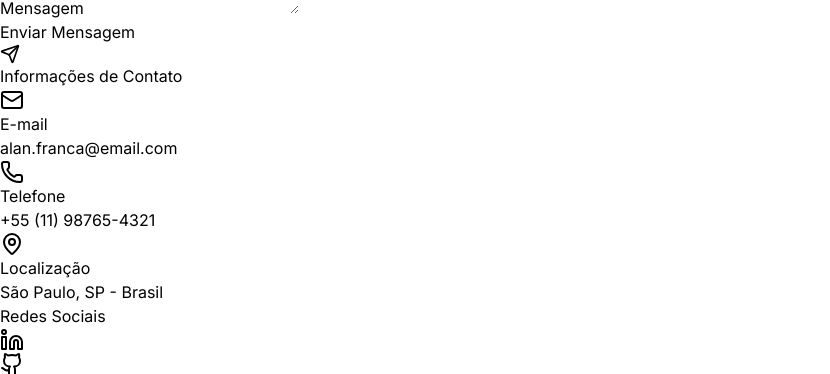
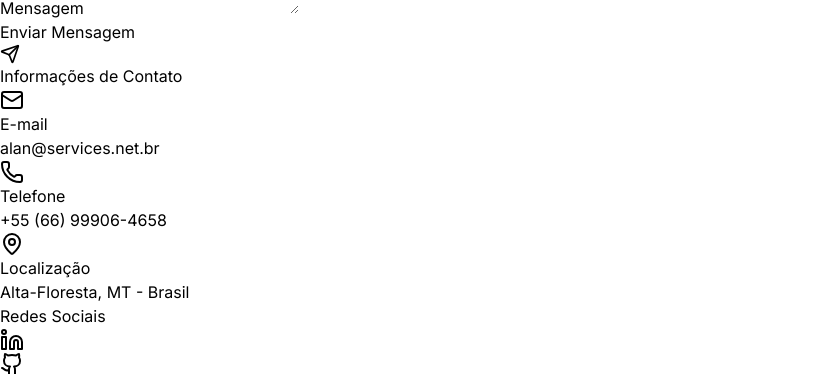
Before and after one commit to NZ-247/WebSite-portifolio, a React (Vite) app: page / in a window 1280 px wide. Shown: the part 6896-7270 px from the top of the page, without its empty margins (0-830 px from the left). Built offline with nearby package versions, Linux system fonts and the light colour scheme.

Commit message:
ajuste de informações de contato

```diff
--- a/index.html
+++ b/index.html
@@ -4,7 +4,7 @@
     <meta charset="UTF-8" />
     <link rel="icon" href="https://lumi.new/lumi.ing/logo.png" />
     <meta name="viewport" content="width=device-width, initial-scale=1.0" />
-    <title>Alan França - Consultor de Infraestrutura de T.I</title>
+    <title>Alan M. Lima - Consultor de Infraestrutura de T.I</title>
     <meta name="description" content="Analista e Consultor de Infraestrutura de T.I especializado em redes, servidores, virtualização, segurança da informação e soluções completas para empresas.">
   </head>
   <body>
--- a/src/components/Contact.tsx
+++ b/src/components/Contact.tsx
@@ -40,19 +40,19 @@ const Contact = () => {
     {
       icon: <Mail size={24} />,
       label: "E-mail",
-      value: "alan.franca@email.com",
-      href: "mailto:alan.franca@email.com",
+      value: "alan@services.net.br",
+      href: "mailto:alan@services.net.br",
     },
     {
       icon: <Phone size={24} />,
       label: "Telefone",
-      value: "+55 (11) 98765-4321",
-      href: "tel:+5511987654321",
+      value: "+55 (66) 99906-4658",
+      href: "tel:+5566999064658",
     },
     {
       icon: <MapPin size={24} />,
       label: "Localização",
-      value: "São Paulo, SP - Brasil",
+      value: "Alta-Floresta, MT - Brasil",
       href: null,
     },
   ];
@@ -61,17 +61,17 @@ const Contact = () => {
     {
       icon: <Linkedin size={24} />,
       label: "LinkedIn",
-      href: "https://linkedin.com/in/alanfranca",
+      href: "https://linkedin.com/in/alan-m-lima",
     },
     {
       icon: <Github size={24} />,
       label: "GitHub",
-      href: "https://github.com/alanfranca",
+      href: "https://github.com/NZ-247",
     },
     {
       icon: <Mail size={24} />,
       label: "E-mail",
-      href: "mailto:alan.franca@email.com",
+      href: "mailto:alan@services.net.br",
     },
   ];
 
--- a/src/components/Footer.tsx
+++ b/src/components/Footer.tsx
@@ -30,18 +30,18 @@ const Footer = () => {
     {
       title: "Contato",
       links: [
-        { name: "E-mail", href: "mailto:alan.franca@email.com" },
-        { name: "LinkedIn", href: "https://linkedin.com/in/alanfranca" },
-        { name: "GitHub", href: "https://github.com/alanfranca" },
-        { name: "Telefone", href: "tel:+5511987654321" },
+        { name: "E-mail", href: "mailto:alan@services.net.br" },
+        { name: "LinkedIn", href: "https://linkedin.com/in/alan-m-lima" },
+        { name: "GitHub", href: "https://github.com/NZ-247" },
+        { name: "Telefone", href: "tel:+5566999064658" },
       ],
     },
   ];
 
   const socialLinks = [
-    { icon: <Linkedin size={20} />, href: "https://linkedin.com/in/alanfranca", label: "LinkedIn" },
-    { icon: <Github size={20} />, href: "https://github.com/alanfranca", label: "GitHub" },
-    { icon: <Mail size={20} />, href: "mailto:alan.franca@email.com", label: "E-mail" },
+    { icon: <Linkedin size={20} />, href: "https://linkedin.com/in/alan-m-lima", label: "LinkedIn" },
+    { icon: <Github size={20} />, href: "https://github.com/NZ-247", label: "GitHub" },
+    { icon: <Mail size={20} />, href: "mailto:alan@services.nt.br", label: "E-mail" },
   ];
 
   return (
```
